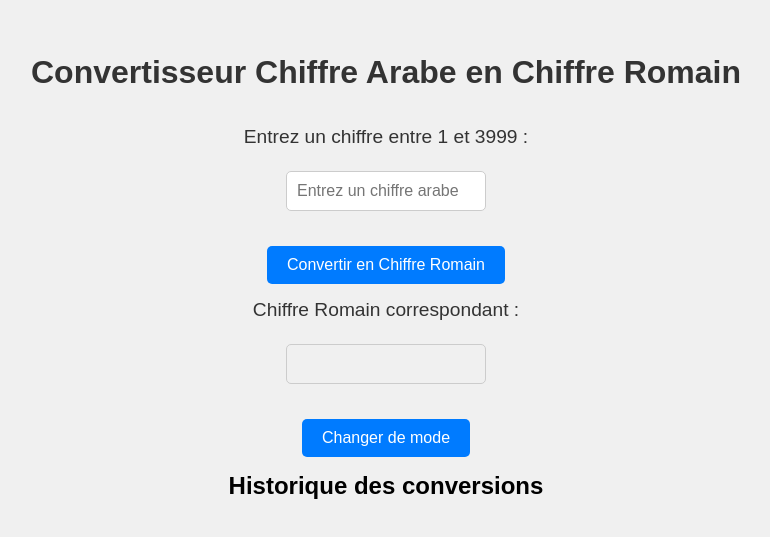
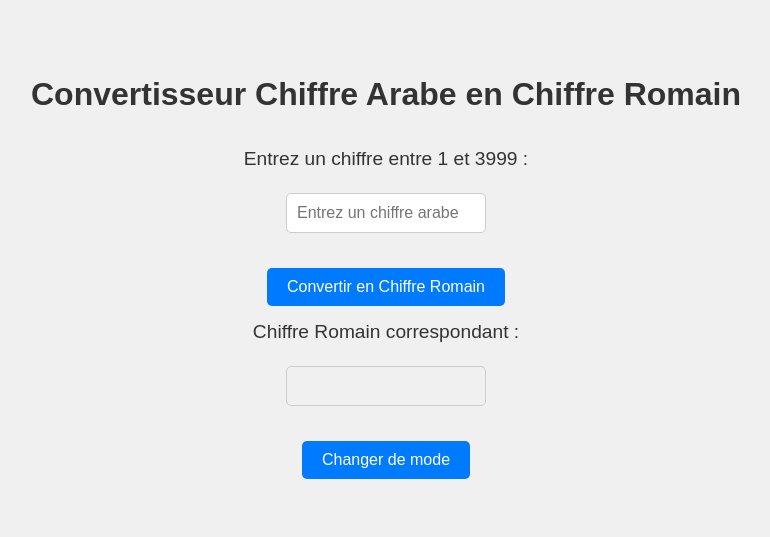
Before and after one commit to Totolescroc/front-kata-romann, a React (Create React App) app in the folder number-arabic-roman/: page / in a window 1280 px wide. Shown: the part 123-660 px from the top of the page, without its empty margins (254-1024 px from the left). Built offline with nearby package versions, Linux system fonts and the light colour scheme.

Commit message:
Display history if not empty

```diff
--- a/number-arabic-roman/src/component/Convertisseur.jsx
+++ b/number-arabic-roman/src/component/Convertisseur.jsx
@@ -20,14 +20,14 @@ function Convertisseur() {
       let data;
       let url = 'https://arab-to-roman-114f70a02b4f.herokuapp.com/';
 
-      // Choisissez l'URL en fonction du sens de la conversion
+      // Choisis l'URL en fonction du sens de la conversion
       if (conversionInverse) {
         url += 'reverse'; // Endpoint pour convertir du romain à l'arabe
       } else {
         url += 'convert'; // Endpoint pour convertir de l'arabe au romain
       }
 
-      // Envoyez une requête POST avec un corps JSON pour les deux cas
+
       response = await fetch(url, {
         method: 'POST',
         headers: {
@@ -42,13 +42,12 @@ function Convertisseur() {
 
       data = await response.json();
 
-      // Obtenez le résultat en fonction du sens de la conversion
+      // Résultat en fonction du sens de la conversion
       resultat = conversionInverse ? data.arabic : data.roman;
 
-      // Mise à jour de l'état avec le résultat de la conversion
       setChiffreRomain(resultat.toString());
 
-      // Ajoutez la nouvelle conversion à l'historique
+      // Ajout de la nouvelle conversion à l'historique
       setHistorique((prevHistorique) => [
         { input: chiffreArabe, output: resultat.toString() },
         ...prevHistorique.slice(0, 4),
@@ -83,6 +82,7 @@ function Convertisseur() {
         <label htmlFor="chiffreRomain">{conversionInverse ? 'Chiffre Arabe correspondant :' : 'Chiffre Romain correspondant :'}</label>
         <input type="text" id="chiffreRomain" value={chiffreRomain} readOnly />
         <button onClick={toggleConversion}>Changer de mode</button>
+        {historique.length > 0 && (
           <div>
             <h2>Historique des conversions</h2>
             <ul>
@@ -91,6 +91,7 @@ function Convertisseur() {
               ))}
             </ul>
           </div>
+        )}
       </div>
     </div>
   );
```
Lines whose indentation alone changed are shown as unchanged.
